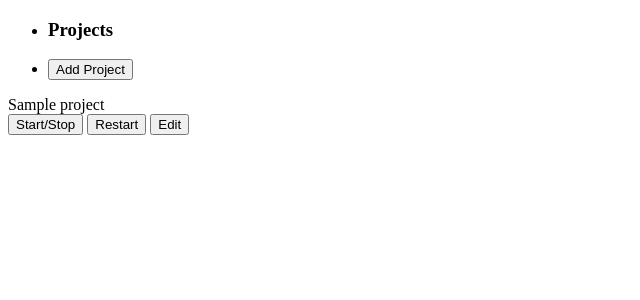
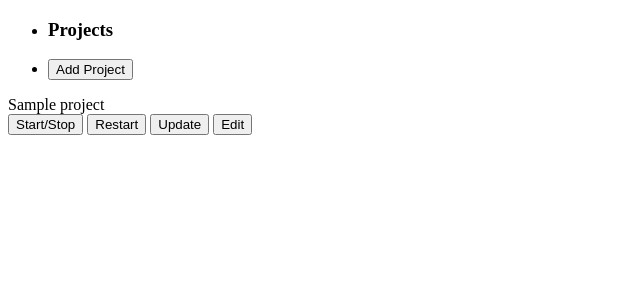
Before and after one commit to mattl1598/flask-deployer, a Flask app: template webapp/templates/frontpage.html in a window 1280 px wide. Shown: the top 300 px of the page, without its empty margins (0-640 px from the left). Run offline with Flask 2, Linux system fonts and the light colour scheme; the template is opened without the code that fills it: most values are stand-ins (such as "Sample title", 1, 10 or a date in 2020).

Commit message:
updated basic look and added requirements
Signed-off-by: mattl1598 <mattl1598@gmail.com>

```diff
--- a/webapp/templates/frontpage.html
+++ b/webapp/templates/frontpage.html
@@ -28,6 +28,9 @@
 							Restart
 						</button>
 						<button class="restart" type="button">
+							Update
+						</button>
+						<button class="restart" type="button">
 							Edit
 						</button>
 					</div>
```
Also changed, not shown: requirements.txt (added, +9 -0 lines), webapp/__init__.py (line endings or trailing spaces).
